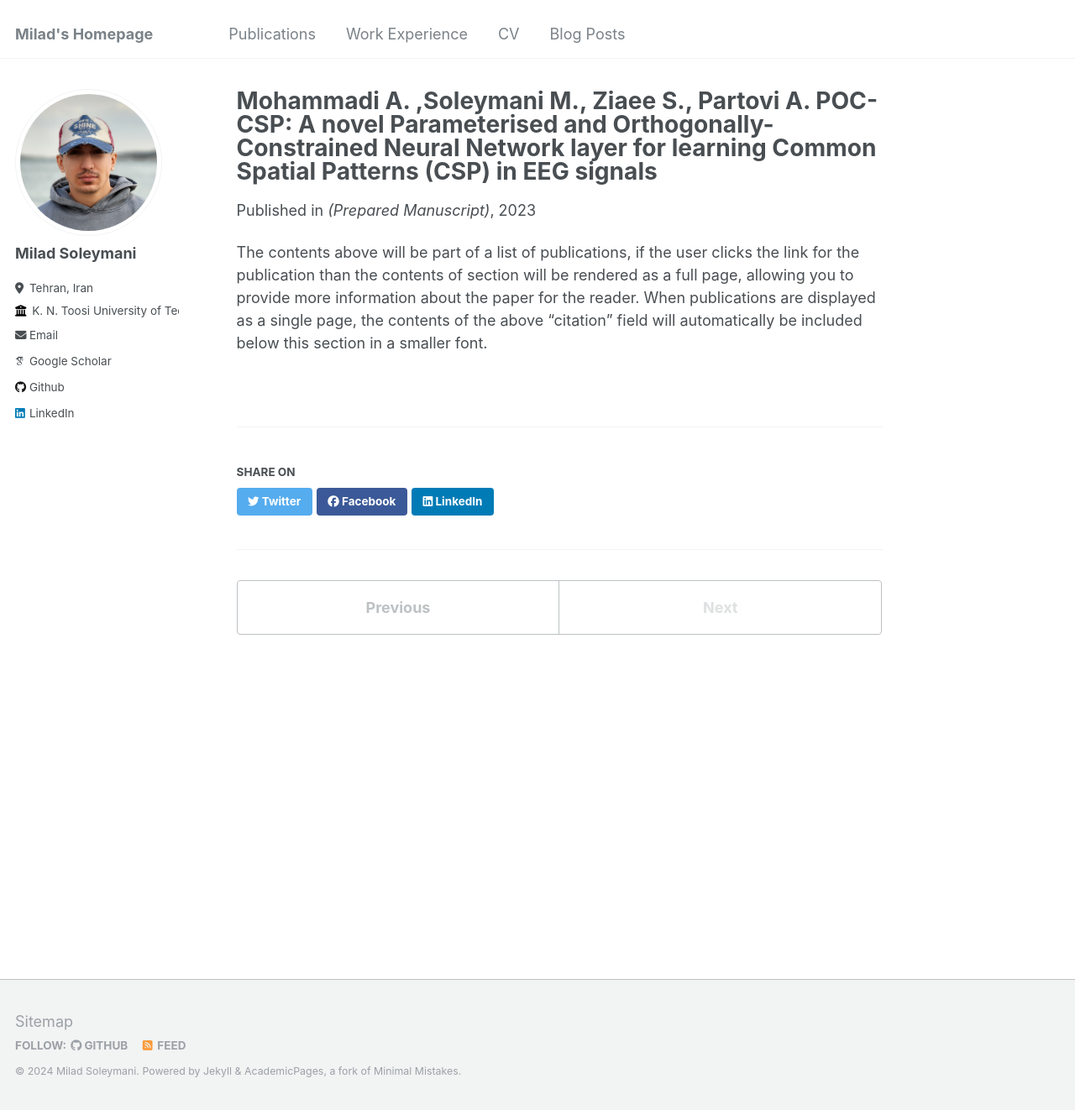
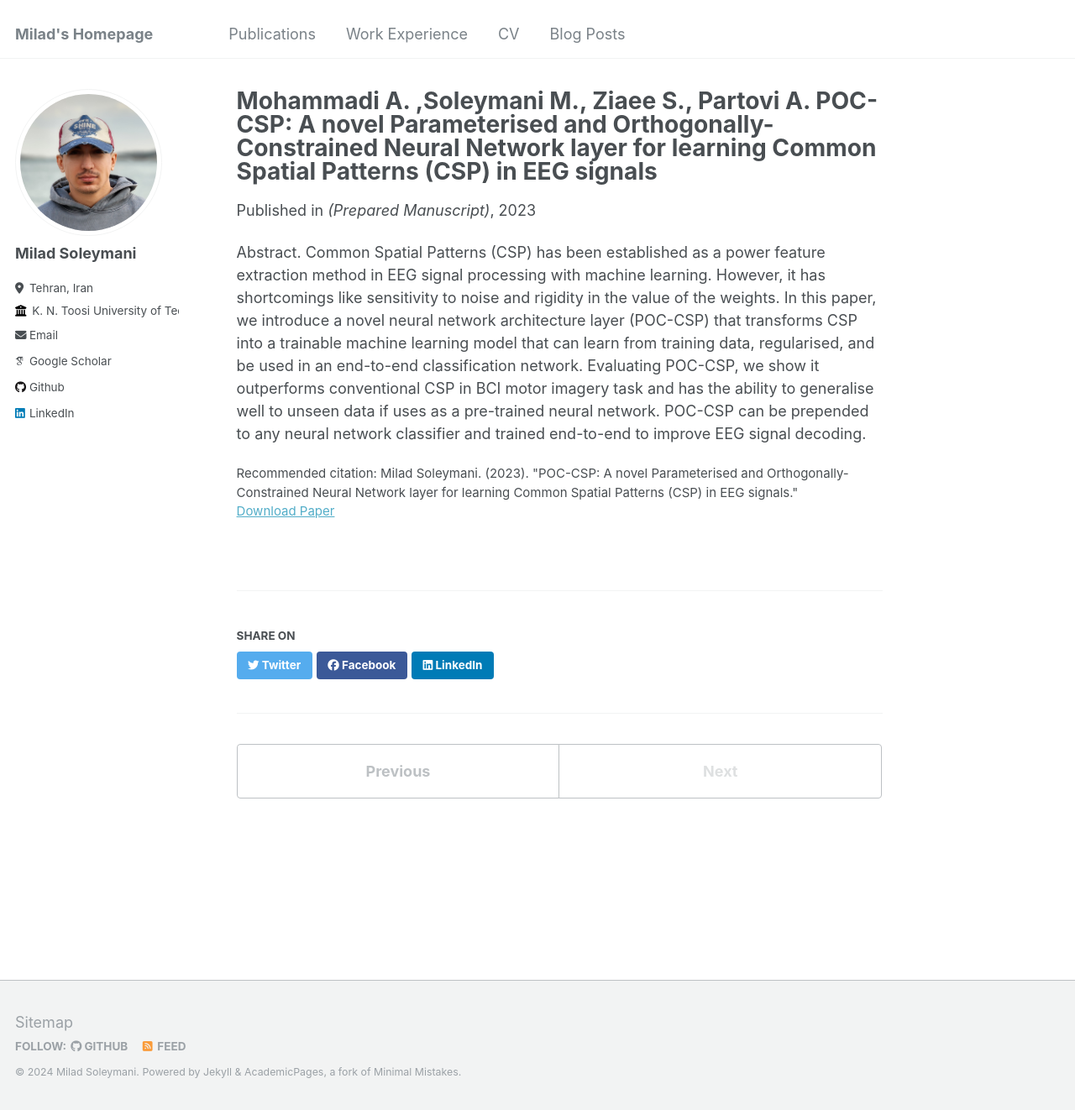
Before and after one commit to MiladSoleymani/Milad-Soleymani, a Jekyll site: the page built from _publications/2009-10-01-paper-title-number-1.md, in a window 1280 px wide and 1322 px high. Shown: the whole window at 84% size. Built offline with Jekyll 4.4.1, drawn with Linux system fonts in a browser that asks for light colours; some web fonts are replaced.

Commit message:
Update 2009-10-01-paper-title-number-1.md

```diff
--- a/_publications/2009-10-01-paper-title-number-1.md
+++ b/_publications/2009-10-01-paper-title-number-1.md
@@ -2,10 +2,11 @@
 title: "Mohammadi A. ,Soleymani M., Ziaee S., Partovi A. POC-CSP: A novel Parameterised and Orthogonally-Constrained Neural Network layer for learning Common Spatial Patterns (CSP) in EEG signals"
 collection: publications
 permalink: /publication/2009-10-01-paper-title-number-1
-excerpt: 'Abstract. Common Spatial Patterns (CSP) has been established as a power feature extraction method in EEG signal processing with machine learning. However, it has shortcomings like sensitivity to noise and rigidity in the value of the weights. In this paper, we introduce a novel neural network architecture layer (POC-CSP) that transforms CSP into a trainable machine learning model that can learn from training data, regularised, and be used in an end-to-end classification network. Evaluating POC-CSP, we show it outperforms conventional CSP in BCI motor imagery task and has the ability to generalise well to unseen data if uses as a pre-trained neural network. POC-CSP can be prepended to any neural network classifier and trained end-to-end to improve EEG signal decoding.'
+excerpt: 'll'
 date: 2023-9-01
 venue: '(Prepared Manuscript)'
 paperurl: 'https://miladsoleymani.github.io/Milad-Soleymani/files/POC-CSP.pdf'
+citation: 'Milad Soleymani. (2023). "POC-CSP: A novel Parameterised and Orthogonally-Constrained Neural Network layer for learning Common Spatial Patterns (CSP) in EEG signals."'
 ---
 
-The contents above will be part of a list of publications, if the user clicks the link for the publication than the contents of section will be rendered as a full page, allowing you to provide more information about the paper for the reader. When publications are displayed as a single page, the contents of the above "citation" field will automatically be included below this section in a smaller font.
+Abstract. Common Spatial Patterns (CSP) has been established as a power feature extraction method in EEG signal processing with machine learning. However, it has shortcomings like sensitivity to noise and rigidity in the value of the weights. In this paper, we introduce a novel neural network architecture layer (POC-CSP) that transforms CSP into a trainable machine learning model that can learn from training data, regularised, and be used in an end-to-end classification network. Evaluating POC-CSP, we show it outperforms conventional CSP in BCI motor imagery task and has the ability to generalise well to unseen data if uses as a pre-trained neural network. POC-CSP can be prepended to any neural network classifier and trained end-to-end to improve EEG signal decoding.
```
